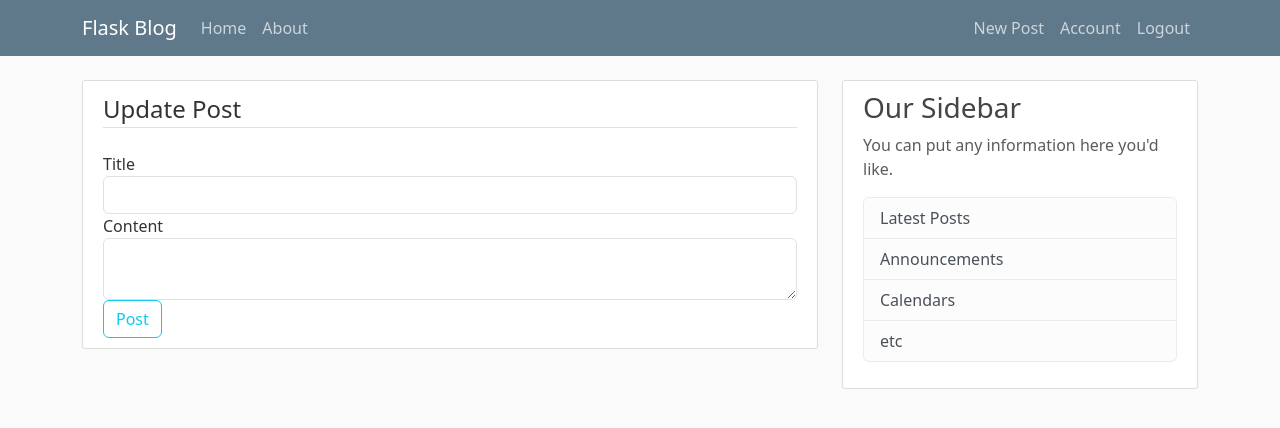
After one commit to Borowiasty/flask_blog, a Flask app: page /post/new in a window 1280 px wide. The commit adds this page. Shown: the top 428 px of the page. Run offline with Flask 3, Linux system fonts and the light colour scheme; a user stored in the database is signed in; some libraries are stand-ins or nearby versions.

Commit message:
Added create and update post functionality

```diff
--- a/flaskblog/forms.py
+++ b/flaskblog/forms.py
@@ -2,7 +2,7 @@ from collections.abc import Sequence
 from flask_wtf import FlaskForm
 from flask_wtf.file import FileField, FileAllowed
 from flask_login import current_user
-from wtforms import StringField, PasswordField, SubmitField, BooleanField
+from wtforms import StringField, PasswordField, SubmitField, BooleanField, TextAreaField
 from wtforms.validators import DataRequired, Length, Email, EqualTo, ValidationError
 from flaskblog.models import User
 
@@ -60,3 +60,9 @@ class UpdateAccountForm(FlaskForm):
             user = User.query.filter_by(email= email.data).first()
             if user:
                 raise ValidationError('User with that email allready exist')
+
+class PostForm(FlaskForm):
+    title = StringField("Title", validators= [DataRequired()])
+    post_content = TextAreaField("Content", validators= [DataRequired()])
+
+    submit = SubmitField("Post")
--- a/flaskblog/routes.py
+++ b/flaskblog/routes.py
@@ -1,26 +1,11 @@
 import secrets
 import os
 from PIL import Image
-from flask import request, render_template, url_for, flash, redirect
+from flask import request, render_template, url_for, flash, redirect, abort
 from flaskblog import app, db, bcrypt
-from flaskblog.forms import RegistrationForm, LoginForm, UpdateAccountForm
+from flaskblog.forms import RegistrationForm, LoginForm, UpdateAccountForm, PostForm
 from flaskblog.models import User, Post
 from flask_login import current_user, login_user, logout_user, login_required
-
-posts = [
-    {
-        'author' : 'Corey Schafer',
-        'title' : 'Blog post 1',
-        'content' : 'First post contetnt',
-        'date_posted': 'February 15, 2023'
-    },
-    {
-        'author' : 'Jane doe',
-        'title' : 'Blog post 2',
-        'content' : 'Second post contetnt',
-        'date_posted': 'February 16, 2023'
-    }
-]
 
 # with app.app_context():
 #      db.create_all()
@@ -28,6 +13,7 @@ posts = [
 @app.route("/")
 @app.route("/home")
 def home():
+    posts = Post.query.all()
     return render_template('home.html', posts= posts)
 
 @app.route("/about")
@@ -113,3 +99,42 @@ def account():
         form.email.data = current_user.email
     image_file = url_for('static', filename= 'profile_pics/' + current_user.image_file)
     return render_template('account.html', title= 'Account', image_file= image_file, form= form)
+
+@app.route("/post/new",  methods= ['GET', 'POST'])
+@login_required
+def newPost():
+    form = PostForm()
+    if form.validate_on_submit():
+        post= Post(title= form.title.data, content= form.post_content.data, author= current_user)
+        db.session.add(post)
+        db.session.commit()
+
+        flash("Post created", 'success')
+        return redirect(url_for('home'))
+
+    return render_template('create_post.html', title= 'New Post', form= form, legend= 'Update Post')
+
+@app.route("/post/<int:post_id>")
+def post(post_id):
+    post = Post.query.get_or_404(post_id)
+    return render_template('post.html', title= post.title, post= post)
+
+@app.route("/post/<int:post_id>/update",  methods= ['GET', 'POST'])
+@login_required
+def updatePost(post_id):
+    post = Post.query.get_or_404(post_id)
+    if post.author != current_user:
+        abort(403)
+    else:
+        form = PostForm()
+
+        if form.validate_on_submit():
+            post.title = form.title.data
+            post.content = form.post_content.data
+            db.session.commit()
+            flash("Your post has been updated!", "success")
+            return redirect(url_for('post', post_id= post.id))
+        elif request.method == 'GET':
+            form.title.data = post.title
+            form.post_content.data = post.content
+            return render_template('create_post.html', title= 'Update Post', form= form, legend= 'Update Post')
--- /dev/null
+++ b/flaskblog/templates/create_post.html
@@ -0,0 +1,43 @@
+{% extends 'layout.html' %}
+{% block content %}
+    <div class="content-section">
+        <form method="post", action="">
+            {{ form.hidden_tag() }}
+            <fieldset class= "form-group">
+                <legend class= "border-bottom mb-4">{{ legend }}</legend>
+                <div class= "form-group">
+                    {{ form.title.label(class= "form-control-label") }}
+
+                    {% if form.title.errors %}
+                        {{ form.title(class= "form-control form-control-large is-invalid") }}
+                        <div class= "invalid-feedback">
+                            {% for error in form.title.errors %}
+                                <span> {{ error }} </span>
+                            {% endfor %}
+                        </div>
+                    {% else %}
+                        {{ form.title(class= "form-control form-control-large") }}
+                    {% endif %}
+
+                </div>
+                <div class= "form-group">
+                    {{ form.post_content.label(class= "form-control-label") }}
+
+                    {% if form.post_content.errors %}
+                        {{ form.post_content(class= "form-control form-control-large is-invalid") }}
+                        <div class= "invalid-feedback">
+                            {% for error in form.post_content.errors %}
+                                <span> {{ error }} </span>
+                            {% endfor %}
+                        </div>
+                    {% else %}
+                        {{ form.post_content(class= "form-control form-control-large") }}
+                    {% endif %}
+
+                </div>
+            <div class= "form-group">
+                {{ form.submit(class= "btn btn-outline-info") }}
+            </div>
+        </form>
+    </div>
+{% endblock content %}
--- a/flaskblog/templates/layout.html
+++ b/flaskblog/templates/layout.html
@@ -23,7 +23,7 @@
                     <button class="navbar-toggler" type="button" data-toggle="collapse" data-target="#navbarToggle" aria-controls="navbarToggle" aria-expanded="false" aria-label="Toggle navigation">
                         <span class="navbar-toggler-icon"></span>
                     </button>
-                    <div class="collapse navbar-collapse" id="navbarToggle">
+                    <div class="collapse navbar-collapse" id="navbarToggle" style="justify-content: space-between;">
                         <div class="navbar-nav mr-auto">
                             <a class="nav-item nav-link" href="{{ url_for('home') }}">Home</a>
                             <a class="nav-item nav-link" href="{{ url_for('about') }}">About</a>
@@ -31,6 +31,7 @@
                         <!-- Navbar Right Side -->
                         <div class="navbar-nav">
                             {% if current_user.is_authenticated %}
+                                <a class="nav-item nav-link" href="{{ url_for('newPost') }}">New Post</a>
                                 <a class="nav-item nav-link" href="{{ url_for('account') }}">Account</a>
                                 <a class="nav-item nav-link" href="{{ url_for('logout') }}">Logout</a>
                             {% else %}
```
Also changed, not shown: flaskblog/templates/home.html (+5 -4 lines), flaskblog/templates/post.html (added, +14 -0 lines), instance/site.db.
